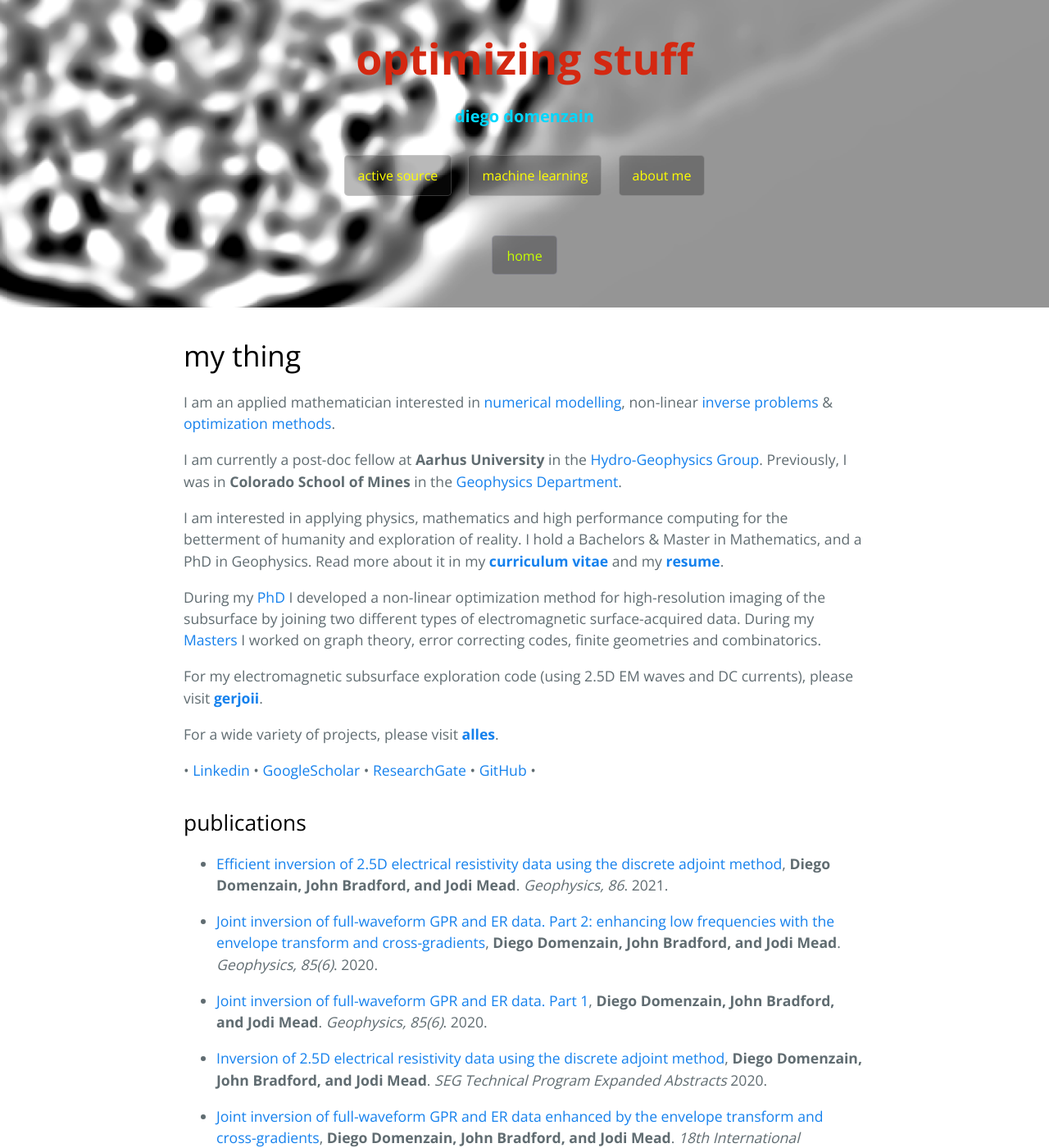
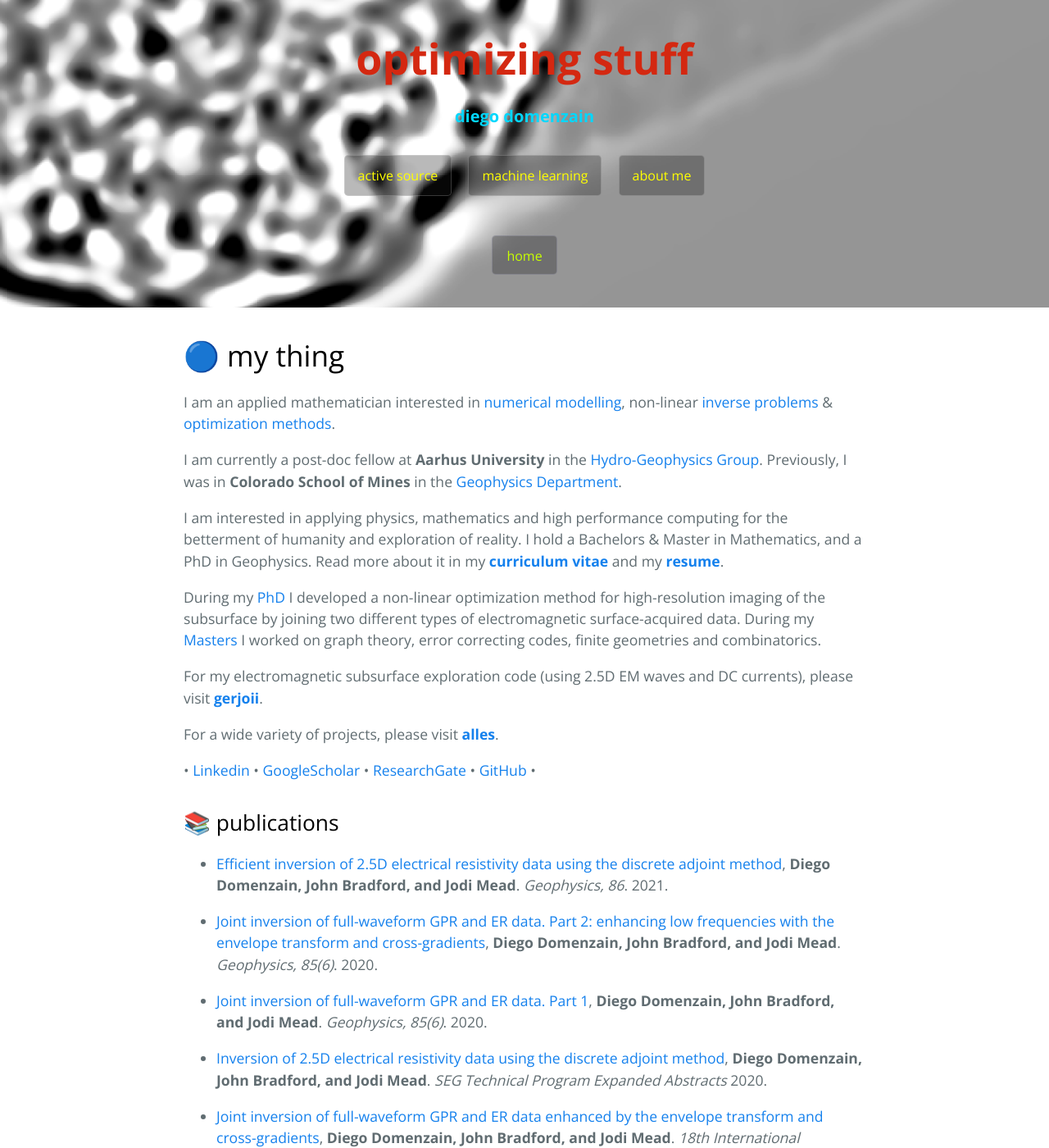
Before and after one commit to diegozain/diegozain.github.io, a Jekyll site: the page built from index.md, in a window 1280 px wide and 1400 px high. Shown: the whole window at 82% size. Built offline with Jekyll 4.4.1, drawn with Linux system fonts in a browser that asks for light colours; our own code applies the rules of GitHub Pages for plain Markdown files; some of the changed text lies outside the part shown.

Commit message:
yes emoji

```diff
--- a/index.md
+++ b/index.md
@@ -2,7 +2,7 @@
 layout: default
 ---
 
-# my thing
+# 🔵 my thing
 
 I am an applied mathematician interested in [numerical modelling](https://en.wikipedia.org/wiki/Computer_simulation), non-linear [inverse problems](https://en.wikipedia.org/wiki/Inverse_problem) & [optimization methods](https://en.wikipedia.org/wiki/Mathematical_optimization).
 
@@ -18,7 +18,7 @@ For a wide variety of projects, please visit [__alles__](https://github.com/dieg
 
 • [Linkedin](https://www.linkedin.com/in/diego-domenzain-67431171/) • [GoogleScholar](https://scholar.google.com/citations?user=tve8X08AAAAJ&hl) • [ResearchGate](https://www.researchgate.net/profile/Diego_Domenzain) • [GitHub](https://github.com/diegozain/) •
 
-## publications
+## 📚 publications
 
 * [Efficient inversion of 2.5D electrical resistivity data using the discrete adjoint method](https://library.seg.org/doi/10.1190/geo2020-0373.1), __Diego Domenzain, John Bradford, and Jodi Mead__. _Geophysics, 86_. 2021.
 
@@ -32,7 +32,7 @@ For a wide variety of projects, please visit [__alles__](https://github.com/dieg
 
 * [Joint inversion of GPR and ER data](https://library.seg.org/doi/10.1190/segam2018-2997794.1), __Diego Domenzain, John Bradford, and Jodi Mead__. _SEG Technical Program Expanded Abstracts_ 2018.
 
-## imaging the subsurface
+## 📡 imaging the subsurface
 
 My PhD was about __ground penetrating radar and DC electrical resistivity high resolution joint inversion__ - [code](https://github.com/diegozain/gerjoii), [webpage](./gerjoii)
 
@@ -40,7 +40,7 @@ High-resolution non-invasive electrical methods for imaging the shallow subsurfa
 
 [![](images/wavefield-lava.gif)](./gerjoii)
 
-## media coverage
+## 📺 media coverage
 
 [Here](https://www.boisestatepublicradio.org/post/boise-state-students-search-bodies-old-idaho-pen#stream/0) is a radio interview about finding graves at the [Old Idaho Penitentiary](https://history.idaho.gov/location/old-penitentiary/), which is also covered [here](https://www.boisestate.edu/news/2019/03/05/geophysics-club-works-to-help-solve-mysteries-in-historic-boise-cemetery/) and [here](./gerjoii).
 
```
